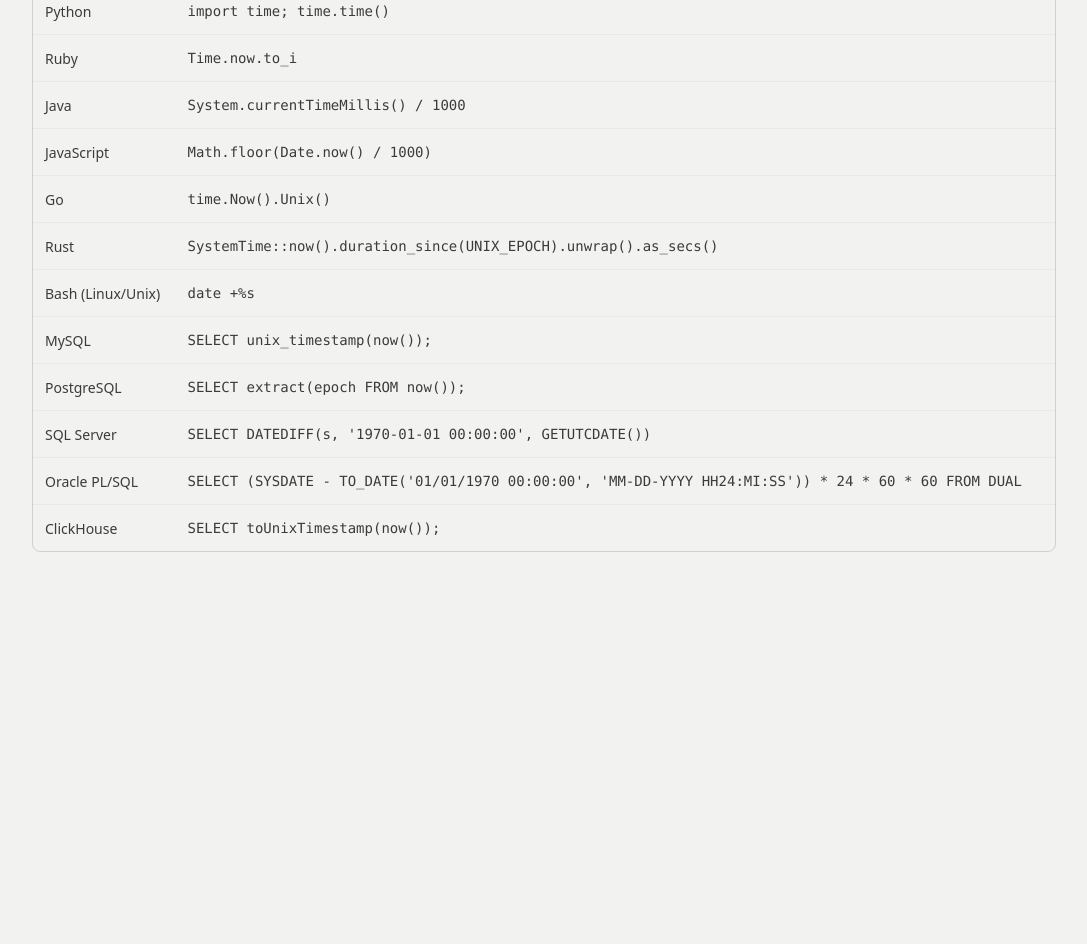
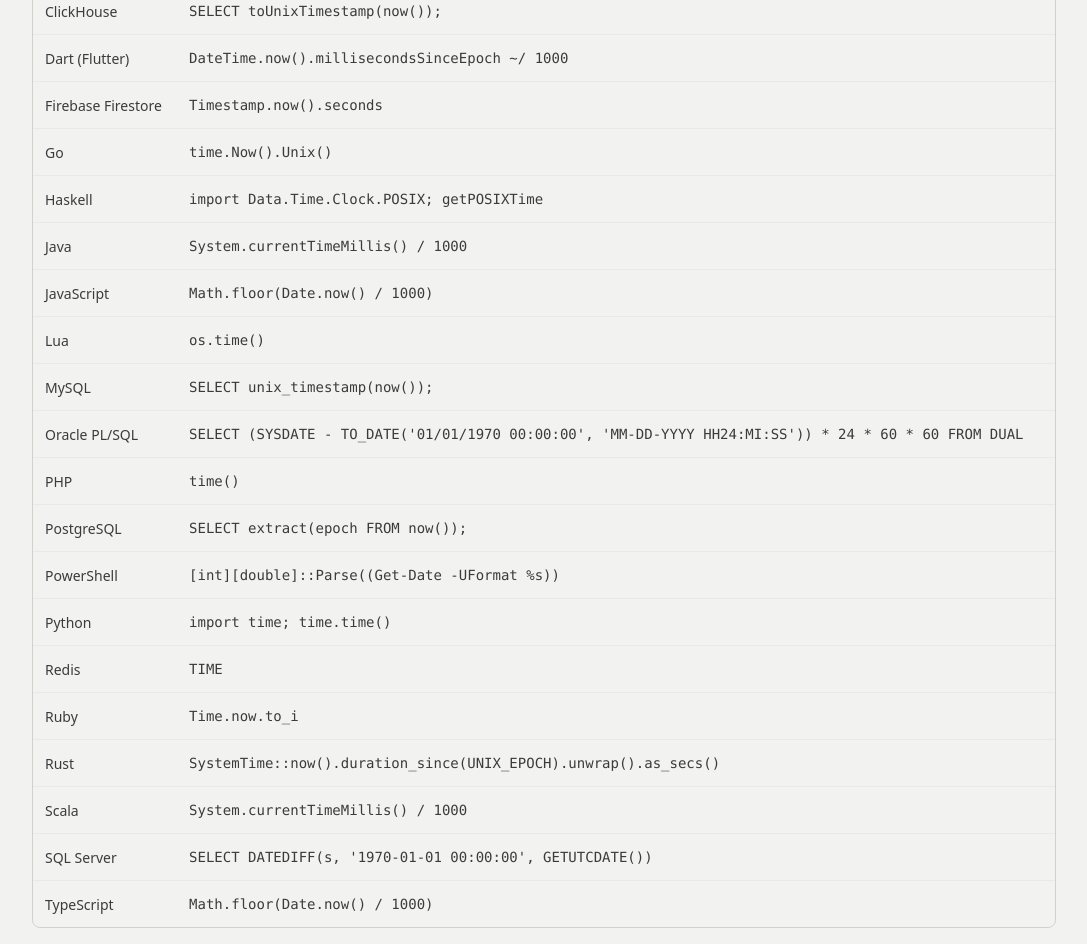
Before and after one commit to Arthurblaya/epoch-converter, a Next.js app: page / in a window 1280 px wide. Shown: the part 1600-2544 px from the top of the page, without its empty margins (96-1183 px from the left). Before the commit the page ends 2168 px from the top, so only its background shows below. Built offline with nearby package versions, Linux system fonts and the light colour scheme.

Commit message:
feat: expand programming references for Unix Epoch time in ProgrammingWithEpoch component

```diff
--- a/src/components/programmingWithEpoch.tsx
+++ b/src/components/programmingWithEpoch.tsx
@@ -3,8 +3,9 @@
     <section className="text-base-content mt-12">
       <h2 className="text-2xl text-secondary mb-4">Programming with Epoch</h2>
       <p className="text-base mb-4">
-        The Unix Epoch time can be retrieved in various programming languages using built-in functions.
-        Below is a reference for obtaining the current Unix timestamp in different environments.
+        The Unix Epoch time can be retrieved in various programming languages
+        using built-in functions. Below is a reference for obtaining the current
+        Unix timestamp in different environments.
       </p>
       <div className="overflow-x-auto">
         <table className="table w-full border border-base-300">
@@ -15,19 +16,140 @@
             </tr>
           </thead>
           <tbody>
-            <tr className="border-t border-base-300"><td className="p-3">PHP</td><td className="p-3"><code>time()</code></td></tr>
-            <tr className="border-t border-base-300"><td className="p-3">Python</td><td className="p-3"><code>import time; time.time()</code></td></tr>
-            <tr className="border-t border-base-300"><td className="p-3">Ruby</td><td className="p-3"><code>Time.now.to_i</code></td></tr>
-            <tr className="border-t border-base-300"><td className="p-3">Java</td><td className="p-3"><code>System.currentTimeMillis() / 1000</code></td></tr>
-            <tr className="border-t border-base-300"><td className="p-3">JavaScript</td><td className="p-3"><code>Math.floor(Date.now() / 1000)</code></td></tr>
-            <tr className="border-t border-base-300"><td className="p-3">Go</td><td className="p-3"><code>time.Now().Unix()</code></td></tr>
-            <tr className="border-t border-base-300"><td className="p-3">Rust</td><td className="p-3"><code>SystemTime::now().duration_since(UNIX_EPOCH).unwrap().as_secs()</code></td></tr>
-            <tr className="border-t border-base-300"><td className="p-3">Bash (Linux/Unix)</td><td className="p-3"><code>date +%s</code></td></tr>
-            <tr className="border-t border-base-300"><td className="p-3">MySQL</td><td className="p-3"><code>SELECT unix_timestamp(now());</code></td></tr>
-            <tr className="border-t border-base-300"><td className="p-3">PostgreSQL</td><td className="p-3"><code>SELECT extract(epoch FROM now());</code></td></tr>
-            <tr className="border-t border-base-300"><td className="p-3">SQL Server</td><td className="p-3"><code>SELECT DATEDIFF(s, &apos;1970-01-01 00:00:00&apos;, GETUTCDATE())</code></td></tr>
-            <tr className="border-t border-base-300"><td className="p-3">Oracle PL/SQL</td><td className="p-3"><code>SELECT (SYSDATE - TO_DATE(&apos;01/01/1970 00:00:00&apos;, &apos;MM-DD-YYYY HH24:MI:SS&apos;)) * 24 * 60 * 60 FROM DUAL</code></td></tr>
-            <tr className="border-t border-base-300"><td className="p-3">ClickHouse</td><td className="p-3"><code>SELECT toUnixTimestamp(now());</code></td></tr>
+            <tr className="border-t border-base-300">
+              <td className="p-3">Bash (Linux/Unix)</td>
+              <td className="p-3">
+                <code>date +%s</code>
+              </td>
+            </tr>
+            <tr className="border-t border-base-300">
+              <td className="p-3">ClickHouse</td>
+              <td className="p-3">
+                <code>SELECT toUnixTimestamp(now());</code>
+              </td>
+            </tr>
+            <tr className="border-t border-base-300">
+              <td className="p-3">Dart (Flutter)</td>
+              <td className="p-3">
+                <code>DateTime.now().millisecondsSinceEpoch ~/ 1000</code>
+              </td>
+            </tr>
+            <tr className="border-t border-base-300">
+              <td className="p-3">Firebase Firestore</td>
+              <td className="p-3">
+                <code>Timestamp.now().seconds</code>
+              </td>
+            </tr>
+            <tr className="border-t border-base-300">
+              <td className="p-3">Go</td>
+              <td className="p-3">
+                <code>time.Now().Unix()</code>
+              </td>
+            </tr>
+            <tr className="border-t border-base-300">
+              <td className="p-3">Haskell</td>
+              <td className="p-3">
+                <code>import Data.Time.Clock.POSIX; getPOSIXTime</code>
+              </td>
+            </tr>
+            <tr className="border-t border-base-300">
+              <td className="p-3">Java</td>
+              <td className="p-3">
+                <code>System.currentTimeMillis() / 1000</code>
+              </td>
+            </tr>
+            <tr className="border-t border-base-300">
+              <td className="p-3">JavaScript</td>
+              <td className="p-3">
+                <code>Math.floor(Date.now() / 1000)</code>
+              </td>
+            </tr>
+            <tr className="border-t border-base-300">
+              <td className="p-3">Lua</td>
+              <td className="p-3">
+                <code>os.time()</code>
+              </td>
+            </tr>
+            <tr className="border-t border-base-300">
+              <td className="p-3">MySQL</td>
+              <td className="p-3">
+                <code>SELECT unix_timestamp(now());</code>
+              </td>
+            </tr>
+            <tr className="border-t border-base-300">
+              <td className="p-3">Oracle PL/SQL</td>
+              <td className="p-3">
+                <code>
+                  SELECT (SYSDATE - TO_DATE(&apos;01/01/1970 00:00:00&apos;,
+                  &apos;MM-DD-YYYY HH24:MI:SS&apos;)) * 24 * 60 * 60 FROM DUAL
+                </code>
+              </td>
+            </tr>
+            <tr className="border-t border-base-300">
+              <td className="p-3">PHP</td>
+              <td className="p-3">
+                <code>time()</code>
+              </td>
+            </tr>
+            <tr className="border-t border-base-300">
+              <td className="p-3">PostgreSQL</td>
+              <td className="p-3">
+                <code>SELECT extract(epoch FROM now());</code>
+              </td>
+            </tr>
+            <tr className="border-t border-base-300">
+              <td className="p-3">PowerShell</td>
+              <td className="p-3">
+                <code>[int][double]::Parse((Get-Date -UFormat %s))</code>
+              </td>
+            </tr>
+            <tr className="border-t border-base-300">
+              <td className="p-3">Python</td>
+              <td className="p-3">
+                <code>import time; time.time()</code>
+              </td>
+            </tr>
+            <tr className="border-t border-base-300">
+              <td className="p-3">Redis</td>
+              <td className="p-3">
+                <code>TIME</code>
+              </td>
+            </tr>
+            <tr className="border-t border-base-300">
+              <td className="p-3">Ruby</td>
+              <td className="p-3">
+                <code>Time.now.to_i</code>
+              </td>
+            </tr>
+            <tr className="border-t border-base-300">
+              <td className="p-3">Rust</td>
+              <td className="p-3">
+                <code>
+                  SystemTime::now().duration_since(UNIX_EPOCH).unwrap().as_secs()
+                </code>
+              </td>
+            </tr>
+            <tr className="border-t border-base-300">
+              <td className="p-3">Scala</td>
+              <td className="p-3">
+                <code>System.currentTimeMillis() / 1000</code>
+              </td>
+            </tr>
+            <tr className="border-t border-base-300">
+              <td className="p-3">SQL Server</td>
+              <td className="p-3">
+                <code>
+                  SELECT DATEDIFF(s, &apos;1970-01-01 00:00:00&apos;,
+                  GETUTCDATE())
+                </code>
+              </td>
+            </tr>
+            <tr className="border-t border-base-300">
+              <td className="p-3">TypeScript</td>
+              <td className="p-3">
+                <code>Math.floor(Date.now() / 1000)</code>
+              </td>
+            </tr>
           </tbody>
         </table>
       </div>
```
